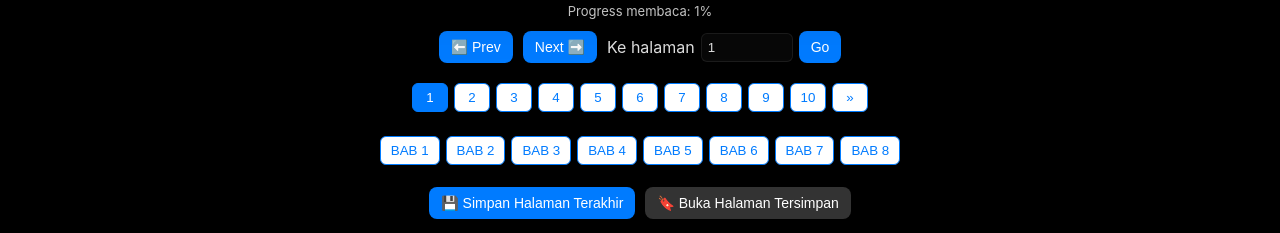
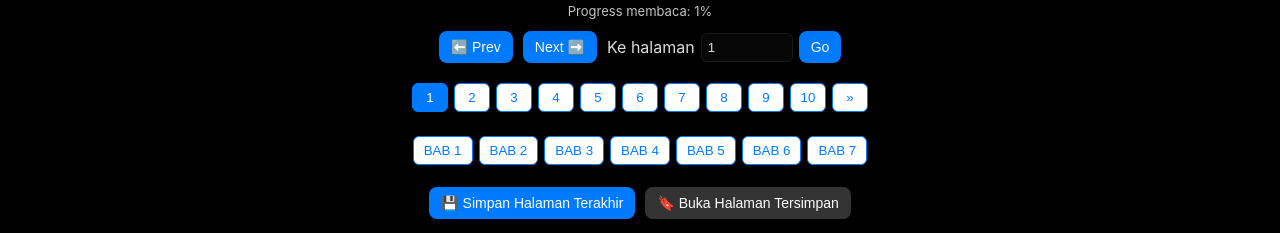
Before and after one commit to idcrypt/Kelas-10-Semester-1-Fondasi-Koding-Analisis-Data, a plain HTML site: page index.html in a window 1280 px wide. Shown: the part 751-984 px from the top of the page. Drawn offline with Linux system fonts and the light colour scheme.

Commit message:
Update index.html

```diff
--- a/index.html
+++ b/index.html
@@ -738,7 +738,7 @@ const juzStarts = [
     function buildJuzNav(){
       const $nav = $("#juzNav");
       $nav.empty();
-      for(let i=1;i<=8;i++){
+      for(let i=1;i<=7;i++){
         const btn = $("<button>").text(`BAB ${i}`).on("click", ()=>goTo(juzStarts[i-1]));
         $nav.append(btn);
       }
```
